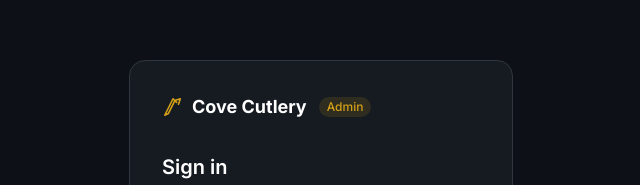
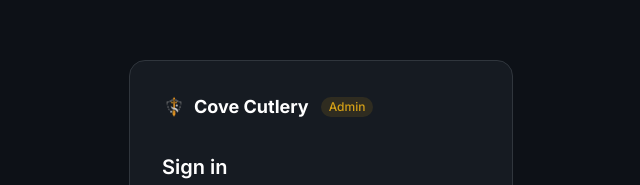
Before and after one commit to elagerway/covecutlery, a Next.js app: page /admin/login in a window 1280 px wide. Shown: the part 179-364 px from the top of the page, without its empty margins (319-959 px from the left). Built offline with nearby package versions, Linux system fonts and the light colour scheme.

Commit message:
fix: replace axe/knife SVG with shield logo across admin, login, invoice pages

```diff
--- a/src/app/admin/(protected)/invoices/new/page.tsx
+++ b/src/app/admin/(protected)/invoices/new/page.tsx
@@ -505,7 +505,8 @@ export default function NewInvoicePage() {
 
             <div className="p-6">
               {/* Header */}
-              <div className="text-center mb-6">
+              <div className="flex flex-col items-center mb-6">
+                <img src="/logo-icon-512.png" alt="Cove Cutlery" width={40} height={40} className="rounded-lg mb-2" />
                 <p className="text-xl font-bold tracking-wide" style={{ color: "#D4A017" }}>COVE CUTLERY</p>
                 <p className="text-sm mt-1" style={{ color: "#6B7280" }}>Mobile Knife Sharpening</p>
               </div>
--- a/src/app/admin/login/page.tsx
+++ b/src/app/admin/login/page.tsx
@@ -40,11 +40,7 @@ function LoginForm() {
     >
       {/* Logo */}
       <div className="flex items-center gap-2 mb-8">
-        <svg width="22" height="22" viewBox="0 0 24 24" fill="none" stroke="#D4A017" strokeWidth="1.75" strokeLinecap="round" strokeLinejoin="round">
-          <path d="M3 21L12 3l2 2-7 14z" />
-          <path d="M14 5l6-2-2 6" />
-          <path d="M14 5l2 2" />
-        </svg>
+        <img src="/logo-icon-512.png" alt="" width={24} height={24} className="rounded" />
         <span className="font-bold text-white text-lg">Cove Cutlery</span>
         <span className="text-xs px-2 py-0.5 rounded-full ml-1 font-medium" style={{ backgroundColor: "#D4A01722", color: "#D4A017" }}>Admin</span>
       </div>
--- a/src/app/invoice/[id]/page.tsx
+++ b/src/app/invoice/[id]/page.tsx
@@ -93,7 +93,8 @@ export default function PublicInvoicePage() {
     <main className="min-h-screen py-8 px-4" style={{ backgroundColor: "#0D1117" }}>
       <div className="max-w-lg mx-auto">
         {/* Header */}
-        <div className="text-center mb-8">
+        <div className="flex flex-col items-center mb-8">
+          <img src="/logo-icon-512.png" alt="Cove Cutlery" width={48} height={48} className="rounded-lg mb-3" />
           <p className="text-xl font-bold tracking-wide" style={{ color: "#D4A017" }}>COVE CUTLERY</p>
           <p className="text-sm mt-1" style={{ color: "#6B7280" }}>Mobile Knife Sharpening</p>
         </div>
--- a/src/components/admin/AdminNav.tsx
+++ b/src/components/admin/AdminNav.tsx
@@ -61,11 +61,7 @@ export default function AdminNav({ email }: AdminNavProps) {
       {/* Logo */}
       <div className="px-5 py-5 border-b" style={{ borderColor: "#30363D" }}>
         <div className="flex items-center gap-2">
-          <svg width="18" height="18" viewBox="0 0 24 24" fill="none" stroke="#D4A017" strokeWidth="1.75" strokeLinecap="round" strokeLinejoin="round">
-            <path d="M3 21L12 3l2 2-7 14z" />
-            <path d="M14 5l6-2-2 6" />
-            <path d="M14 5l2 2" />
-          </svg>
+          <img src="/logo-icon-512.png" alt="" width={20} height={20} className="rounded" />
           <span className="font-bold text-white text-sm">Cove Cutlery</span>
         </div>
         <div className="mt-1">
```
